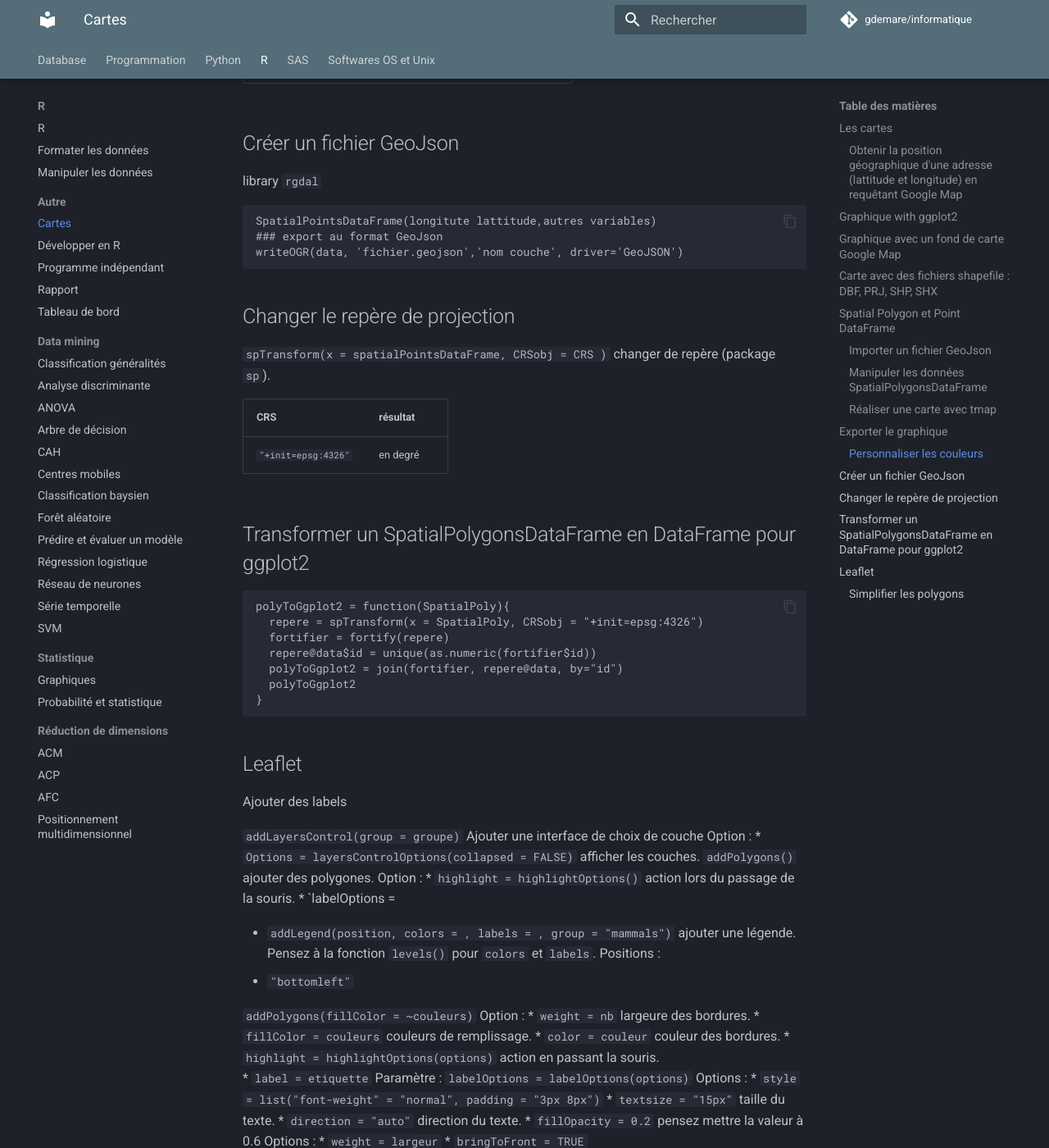
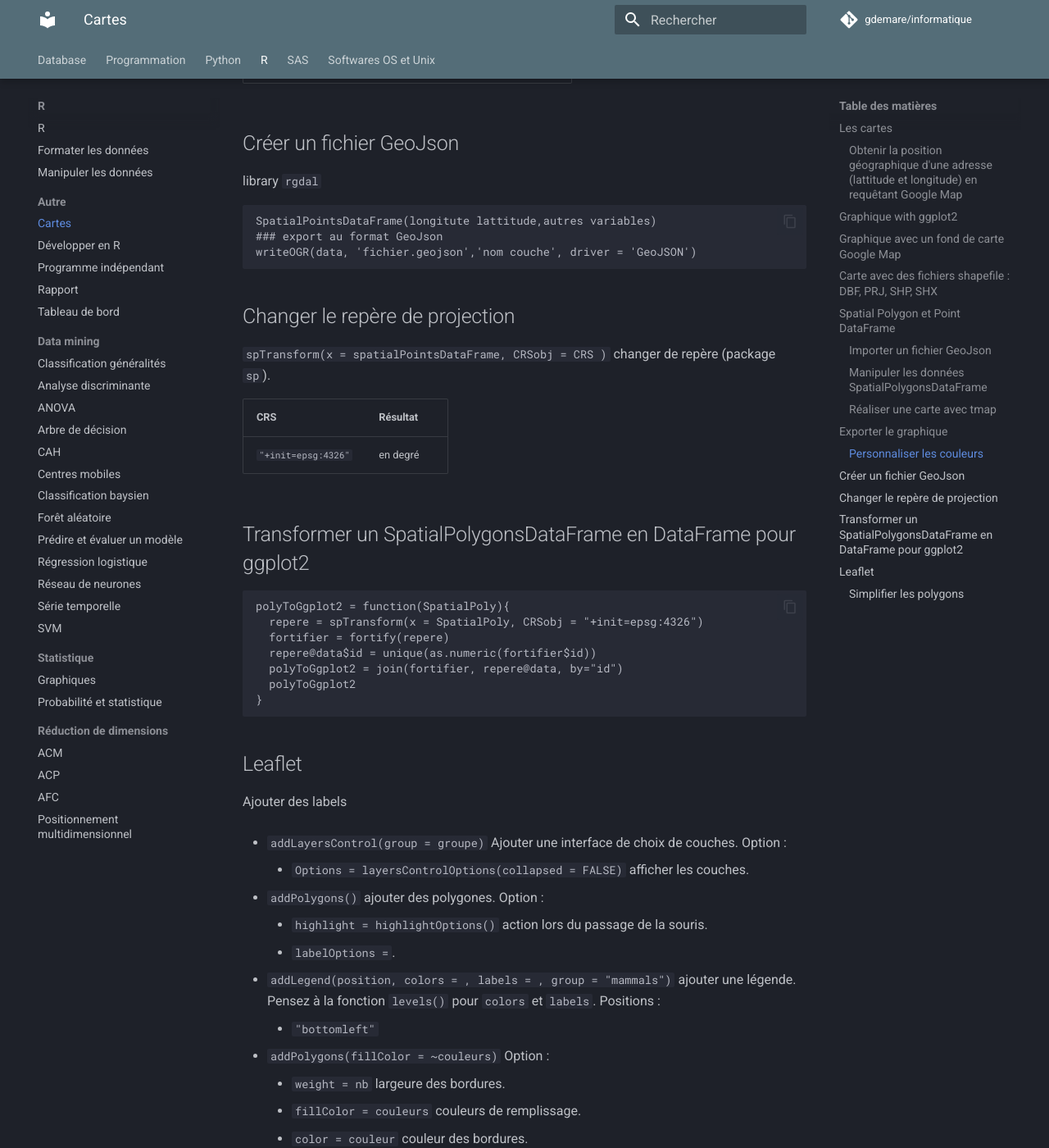
Before and after one commit to gdemare/Informatique, an MkDocs documentation site: the page built from docs/r/carte_r.md, in a window 1280 px wide and 1400 px high, scrolled down 2712 px. Shown: the whole window at 82% size. Built offline with MkDocs 1.6.1 and Material for MkDocs 9.7.7, drawn with Linux system fonts in a browser that asks for light colours; comment, search, counter and statistics services are not loaded; some of the changed text lies outside the part shown.

Commit message:
Update carte_r.md

````diff
--- a/docs/r/carte_r.md
+++ b/docs/r/carte_r.md
@@ -76,7 +76,7 @@ Mode de carte `view` ou `plot` : `tmap_mode(mode)`
 * `tm_fill()` remplir la carte.
 * `tm_text("variable")` afficher du texte.
  * `ymod = absisse` décaler l'etiquette sur l'axe des abscisses.
- * `just="top/bottom/left/right"` position du texte.
+ * `just = "top/bottom/left/right"` position du texte.
 * `tm_dots()` afficher sous forme de points.
  * `size=taille` taille des points.
 
@@ -95,12 +95,12 @@ library `RColorBrewer`
 
 `brewer.pal(nbNiveau, palette )` créer une palettes
 
-| code | couleur 1 | couleur 2 | couleur 3 |
-|---|---|---|---|
-| `YlOrRd` | jaune | orange | rouge |
-| `YlOrBr` | jaune | orange | marron |
-| `YlGnBu` | jaune | vert | bleu |
-| `RdYlGn` | rouge | jaune | vert |
+Code     | Couleur 1 | Couleur 2 | Couleur 3
+---------|-----------|-----------|---
+`YlOrRd` | jaune     | orange    | rouge
+`YlOrBr` | jaune     | orange    | marron
+`YlGnBu` | jaune     | vert      | bleu
+`RdYlGn` | rouge     | jaune     | vert
 
 ## Créer un fichier GeoJson
 
@@ -109,16 +109,16 @@ library `rgdal`
 ```
 SpatialPointsDataFrame(longitute lattitude,autres variables)
 ### export au format GeoJson
-writeOGR(data, 'fichier.geojson','nom couche', driver='GeoJSON')
+writeOGR(data, 'fichier.geojson','nom couche', driver = 'GeoJSON')
 ```
 
 ## Changer le repère de projection
 
 `spTransform(x = spatialPointsDataFrame, CRSobj = CRS )` changer de repère (package `sp`).
 
-| CRS | résultat |
-|---|---|
-| `"+init=epsg:4326"` | en degré |
+CRS                  | Résultat
+---------------------|---
+`"+init=epsg:4326"`  | en degré
 
 ## Transformer un SpatialPolygonsDataFrame en DataFrame pour ggplot2
 
@@ -136,38 +136,39 @@ polyToGgplot2 = function(SpatialPoly){
 
 Ajouter des labels
 
-`addLayersControl(group = groupe)` Ajouter une interface de choix de couche
-Option :
- * `Options = layersControlOptions(collapsed = FALSE)` afficher les couches.
-`addPolygons()` ajouter des polygones.
-Option :
- * `highlight = highlightOptions()` action lors du passage de la souris.
- * `labelOptions =
+* `addLayersControl(group = groupe)` Ajouter une interface de choix de couches. Option :
 
-* ` addLegend(position, colors = , labels = , group = "mammals")` ajouter une légende. Pensez à la fonction `levels()` pour `colors` et `labels`.
-Positions :
-* `"bottomleft"`
+    * `Options = layersControlOptions(collapsed = FALSE)` afficher les couches.
 
-`addPolygons(fillColor = ~couleurs)`
- Option :
-  * `weight = nb` largeure des bordures.
-  * `fillColor = couleurs` couleurs de remplissage.
-  * `color = couleur` couleur des bordures.
-  * `highlight = highlightOptions(options)` action en passant la souris.
-  * `label = etiquette`
-   Paramètre : `labelOptions = labelOptions(options)`
-   Options :
-    * `style = list("font-weight" = "normal", padding = "3px 8px")`
-    * `textsize = "15px"` taille du texte.
-    * `direction = "auto"` direction du texte.
-  * `fillOpacity = 0.2` pensez mettre la valeur à 0.6
-  Options :
-   * `weight = largeur`
-   * `bringToFront = TRUE`
+* `addPolygons()` ajouter des polygones. Option :
+
+    * `highlight = highlightOptions()` action lors du passage de la souris.
+    * `labelOptions =`.
+
+* ` addLegend(position, colors = , labels = , group = "mammals")` ajouter une légende. Pensez à la fonction `levels()` pour `colors` et `labels`. Positions :
+
+    * `"bottomleft"`
+
+* `addPolygons(fillColor = ~couleurs)` Option :
+
+    * `weight = nb` largeure des bordures.
+    * `fillColor = couleurs` couleurs de remplissage.
+    * `color = couleur` couleur des bordures.
+    * `highlight = highlightOptions(options)` action en passant la souris.
+    * `label = etiquette`
+
+Paramètre : `labelOptions = labelOptions(options)` Options :
+
+* `style = list("font-weight" = "normal", padding = "3px 8px")`
+* `textsize = "15px"` taille du texte.
+* `direction = "auto"` direction du texte.
+* `fillOpacity = 0.2` pensez mettre la valeur à 0.6.
+* `weight = largeur`.
+* `bringToFront = TRUE`.
 
 ### Simplifier les polygons
 
 Package : `rmapshaper`
 
 * `ms_simplify(SpatialPolygonsDataFrame)` simplifier les polygones (les contours des zones géographiques).
- * `keep=compression` taux de compression, par défaut `0.05`.
+ * `keep = compression` taux de compression, par défaut `0.05`.
````
